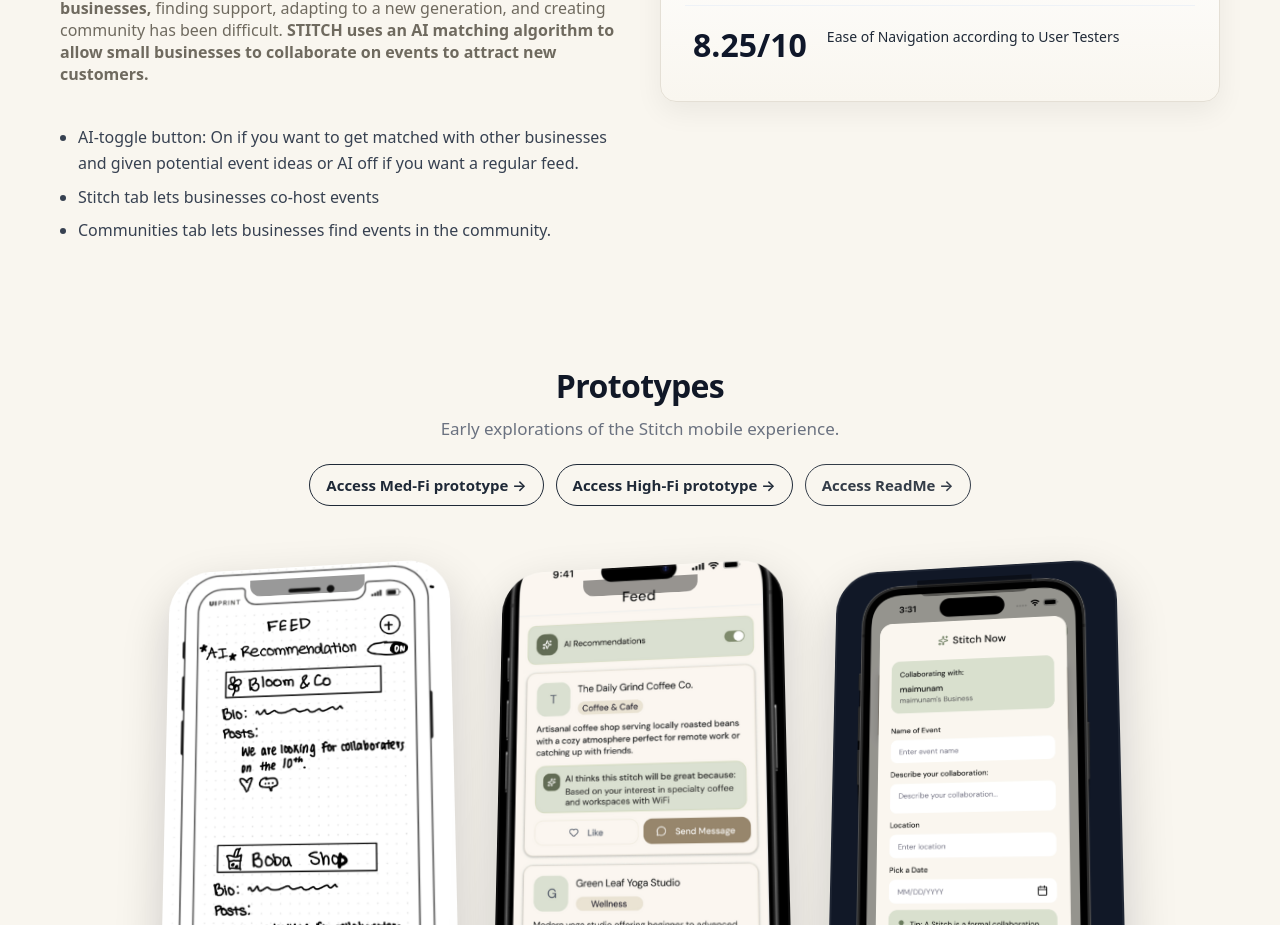
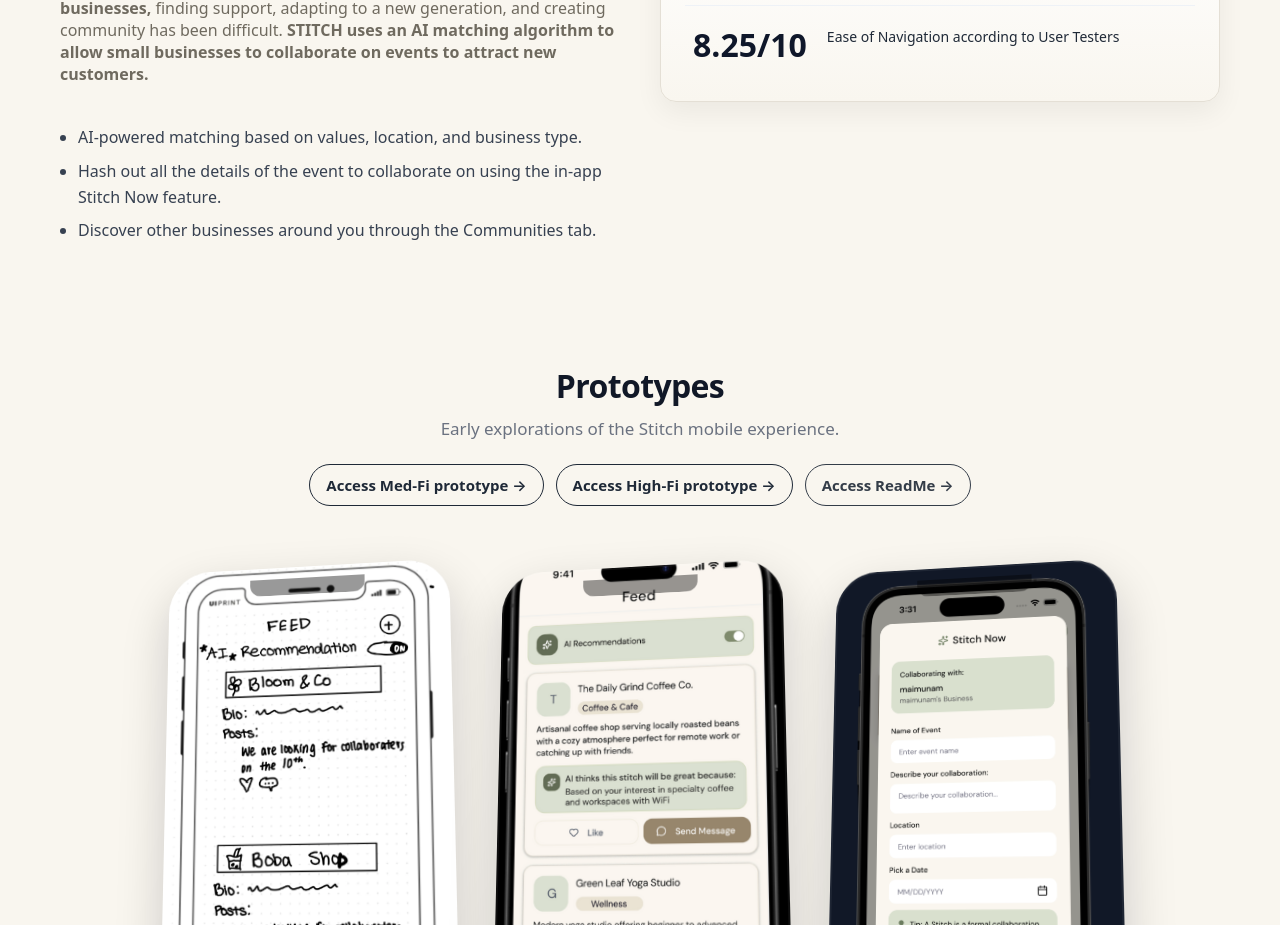
Before and after one commit to MaimunaMuntaha/stitch-cs147, a React (Vite) app: page /#/ in a window 1280 px wide. Shown: the part 820-1745 px from the top of the page. Built offline with nearby package versions, Linux system fonts and the light colour scheme; a web font is replaced by a local one.

Commit message:
Update About section bullet points with improved descriptions

```diff
--- a/src/pages/Home.tsx
+++ b/src/pages/Home.tsx
@@ -51,13 +51,16 @@
             </p>
             <ul className="about-points">
               <li>
-                AI-toggle button: On if you want to get matched with other
-                businesses and given potential event ideas or AI off if you want
-                a regular feed.
+                AI-powered matching based on values, location, and business
+                type.
               </li>
-              <li>Stitch tab lets businesses co-host events</li>
               <li>
-                Communities tab lets businesses find events in the community.
+                Hash out all the details of the event to collaborate on using
+                the in-app Stitch Now feature.
+              </li>
+              <li>
+                Discover other businesses around you through the Communities
+                tab.
               </li>
             </ul>
           </div>
```
